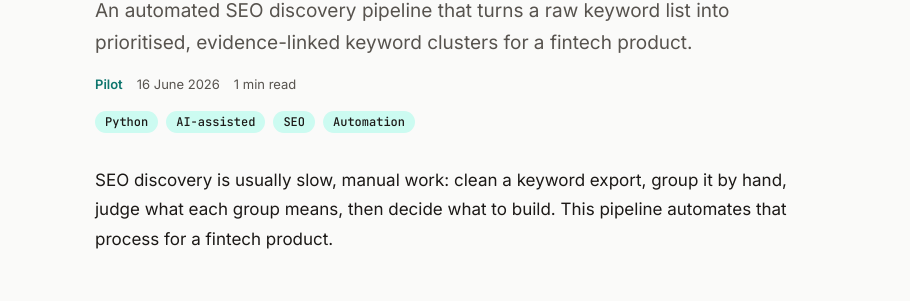
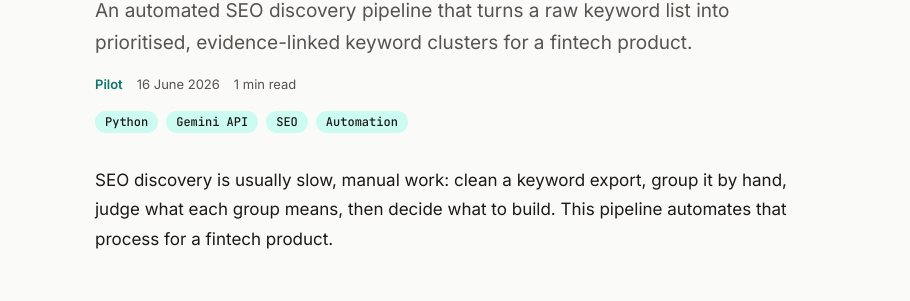
Before and after one commit to maytarr/maytarr.github.io, a Jekyll site: the page built from _projects/search-discovery.md, in a window 1280 px wide and 1146 px high. Shown: the part 217-518 px from the top of the window, without its empty margins (185-1095 px from the left). Built offline with Jekyll 4.4.1, drawn with Linux system fonts in a browser that asks for light colours.

Commit message:
Tag Search Discovery with Gemini API
Co-Authored-By: Claude Opus 5.5 <noreply@anthropic.com>

```diff
--- a/_projects/search-discovery.md
+++ b/_projects/search-discovery.md
@@ -3,7 +3,7 @@ title: Search Discovery Pipeline
 description: An automated SEO discovery pipeline that turns a raw keyword list into prioritised, evidence-linked keyword clusters for a fintech product.
 date: 2026-06-16
 status: Pilot
-tags: [Python, AI-assisted, SEO, Automation]
+tags: [Python, Gemini API, SEO, Automation]
 ---
 
 SEO discovery is usually slow, manual work: clean a keyword export, group it by hand, judge what each group means, then decide what to build. This pipeline automates that process for a fintech product.
```
